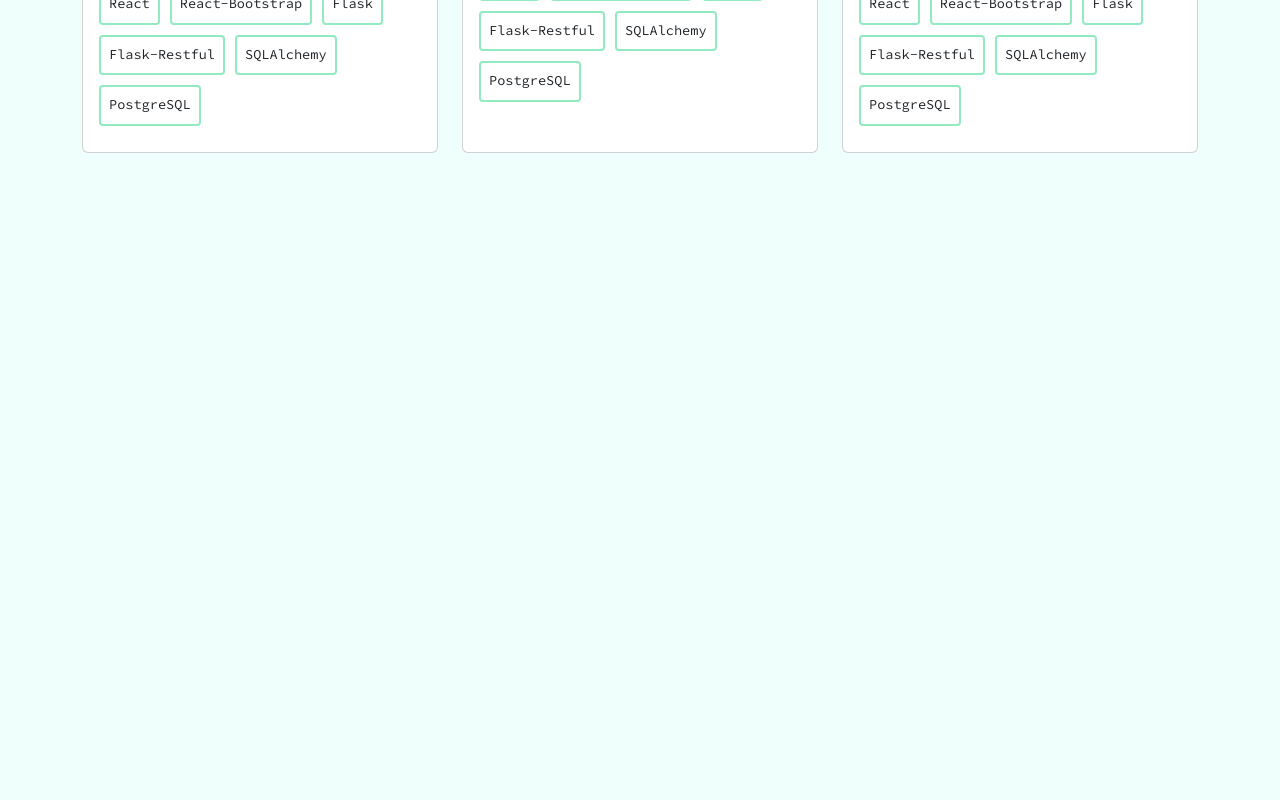
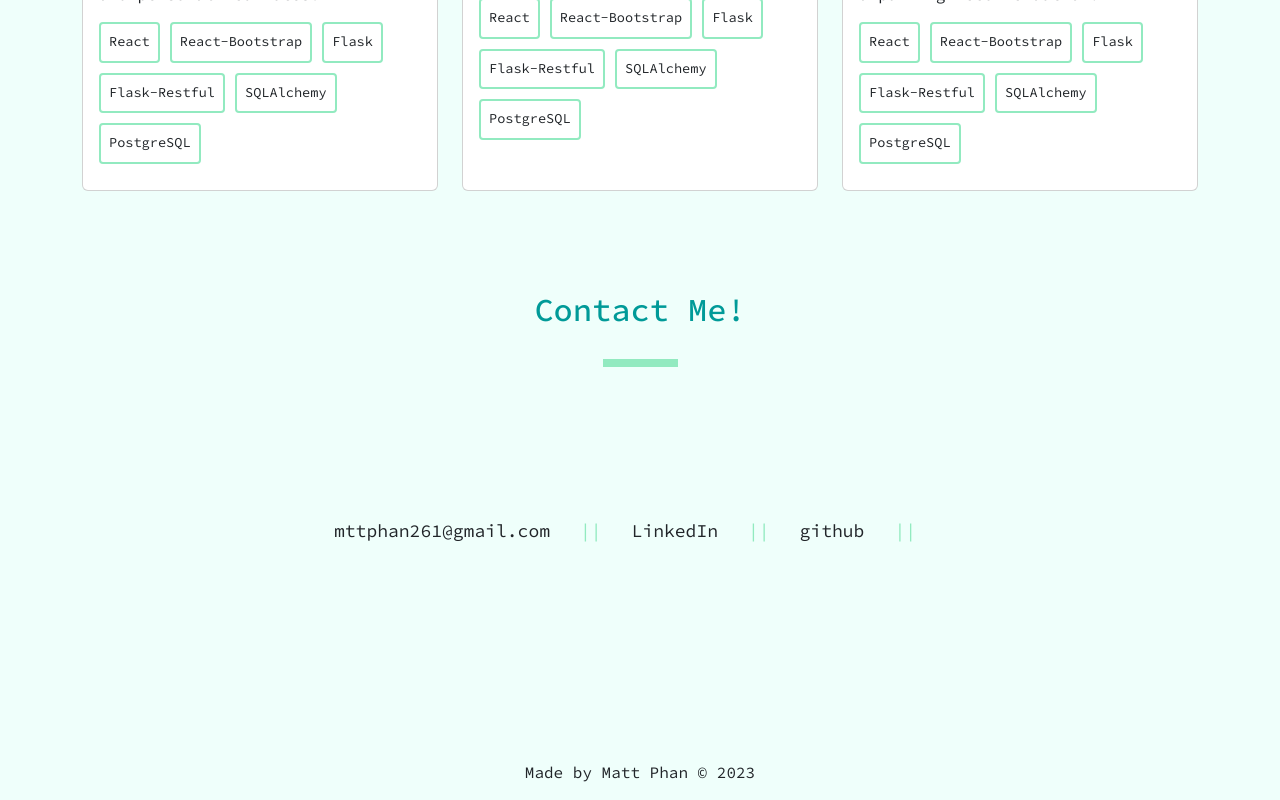
Before and after one commit to Mttphan261/portfolio, a React (Vite) app: page / in a window 1280 px wide. Shown: the part 1851-2651 px from the top of the page. Before the commit the page ends 2004 px from the top, so only its background shows below. Built offline with nearby package versions, Linux system fonts and the light colour scheme.

Commit message:
footer added

```diff
--- a/src/App.jsx
+++ b/src/App.jsx
@@ -2,6 +2,7 @@ import { useState } from "react";
 import Header from "./components/Header";
 import About from "./components/About";
 import Projects from "./components/Projects"
+import Contact from "./components/Contact"
 import "bootstrap/dist/css/bootstrap.css";
 import "./stylesheet/styles.css";
 import { Container } from 'react-bootstrap'
@@ -13,6 +14,7 @@ function App() {
       <Container>
         <About />
         <Projects />
+        <Contact />
       </Container>
     </>
   );
--- /dev/null
+++ b/src/components/Contact.jsx
@@ -0,0 +1,20 @@
+import React from 'react';
+import { Row, Container } from 'react-bootstrap';
+
+function Contact() {
+  return (
+    <div>
+        <h2 className='section-header'>Contact Me!</h2>
+        <div className='socials-container'>
+            <p className='socials'>mttphan261@gmail.com</p>
+            <p className='socials'>LinkedIn</p>
+            <p className='socials'>github</p>
+        </div>
+        <div className='footer'>
+            <p>Made by Matt Phan © 2023</p>
+        </div>
+    </div>
+  )
+}
+
+export default Contact
--- a/src/components/Header.jsx
+++ b/src/components/Header.jsx
@@ -13,8 +13,8 @@ function Header() {
           />
         </Navbar.Brand>
         <Nav className="justify-content-end">
-          <Nav.Link>Projects</Nav.Link>
-          <Nav.Link>Contact</Nav.Link>
+          <Nav.Link className='links'>Projects</Nav.Link>
+          <Nav.Link className='links'>Contact</Nav.Link>
         </Nav>
       </Container>
     </Navbar>
--- a/src/stylesheet/styles.css
+++ b/src/stylesheet/styles.css
@@ -30,6 +30,15 @@ body {
   height: 75px;
   display: inline-block;
   vertical-align: middle;
+}
+
+.links::after {
+  content: '';
+  border: 4px solid #92eac0;
+  display: block;
+  margin: 0 auto;
+  margin-top: 10px;
+  width: 75px;
 }
 
 /* *****NAVBAR***** */
@@ -141,6 +150,15 @@ body {
   margin-bottom: 80px;
 }
 
+.section-header::after {
+  content: '';
+  border: 4px solid #92eac0;
+  display: block;
+  margin: 0 auto;
+  margin-top: 30px;
+  width: 75px;
+}
+
 .project-card {
   height: 100%;
 }
@@ -171,3 +189,36 @@ body {
 }
 
 /* ****PROJECTS**** */
+
+/* ****CONTACT**** */
+
+.socials-container {
+  display: flex;
+  justify-content: center;
+  align-items: center;
+  margin-top: 150px;
+  margin-left: auto;
+  margin-right: auto;
+  padding-bottom: 200px;
+  max-width: 300px; /* You can adjust this width as needed */
+}
+
+.socials {
+  display: flex;
+  font-size:large
+}
+
+.socials::after {
+  content: '||';
+  margin: 0 30px;
+  color: #92eac0;
+}
+
+.footer {
+  display: flex;
+  justify-content: center;
+  align-items: center;
+  font-size:medium
+}
+
+/* ****CONTACT**** */
```
Also changed, not shown: src/components/Projects.jsx (line endings or trailing spaces).
